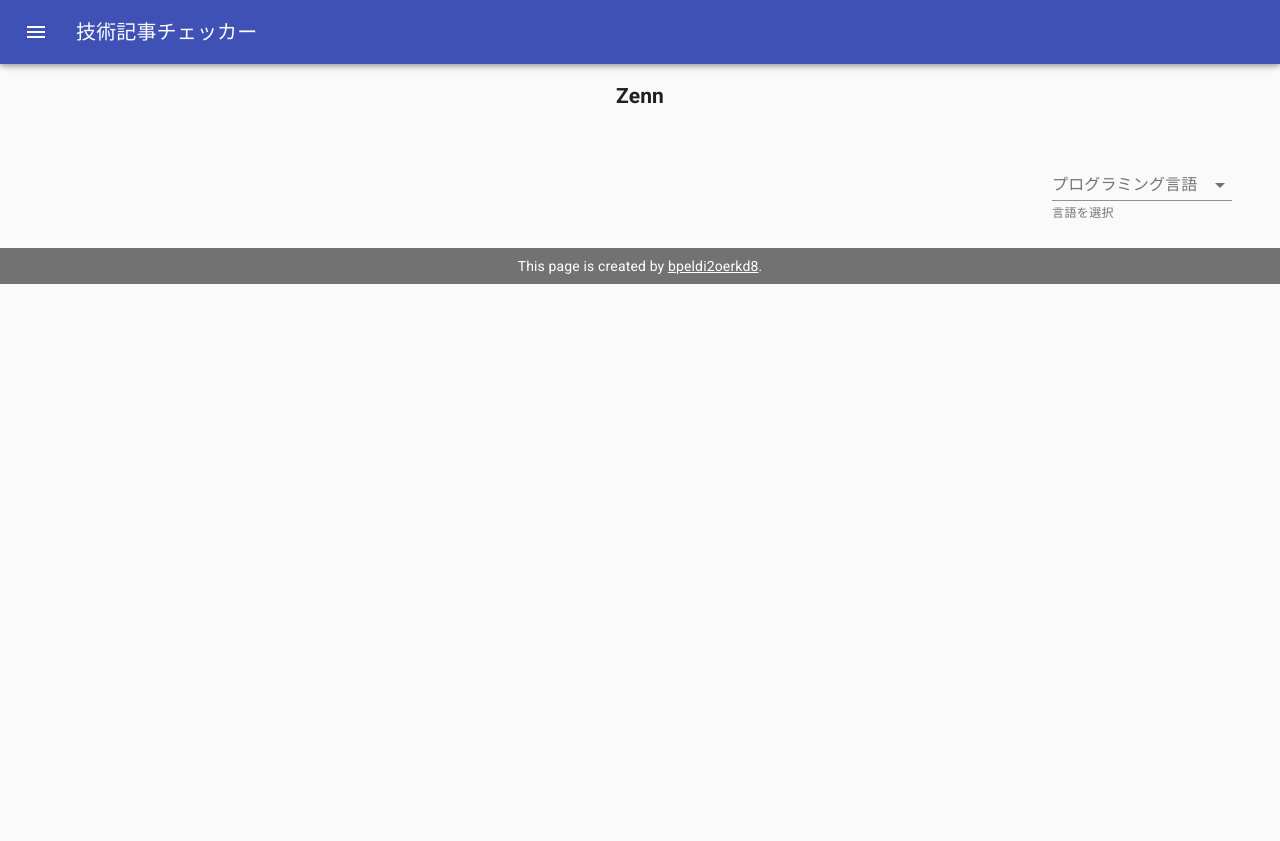
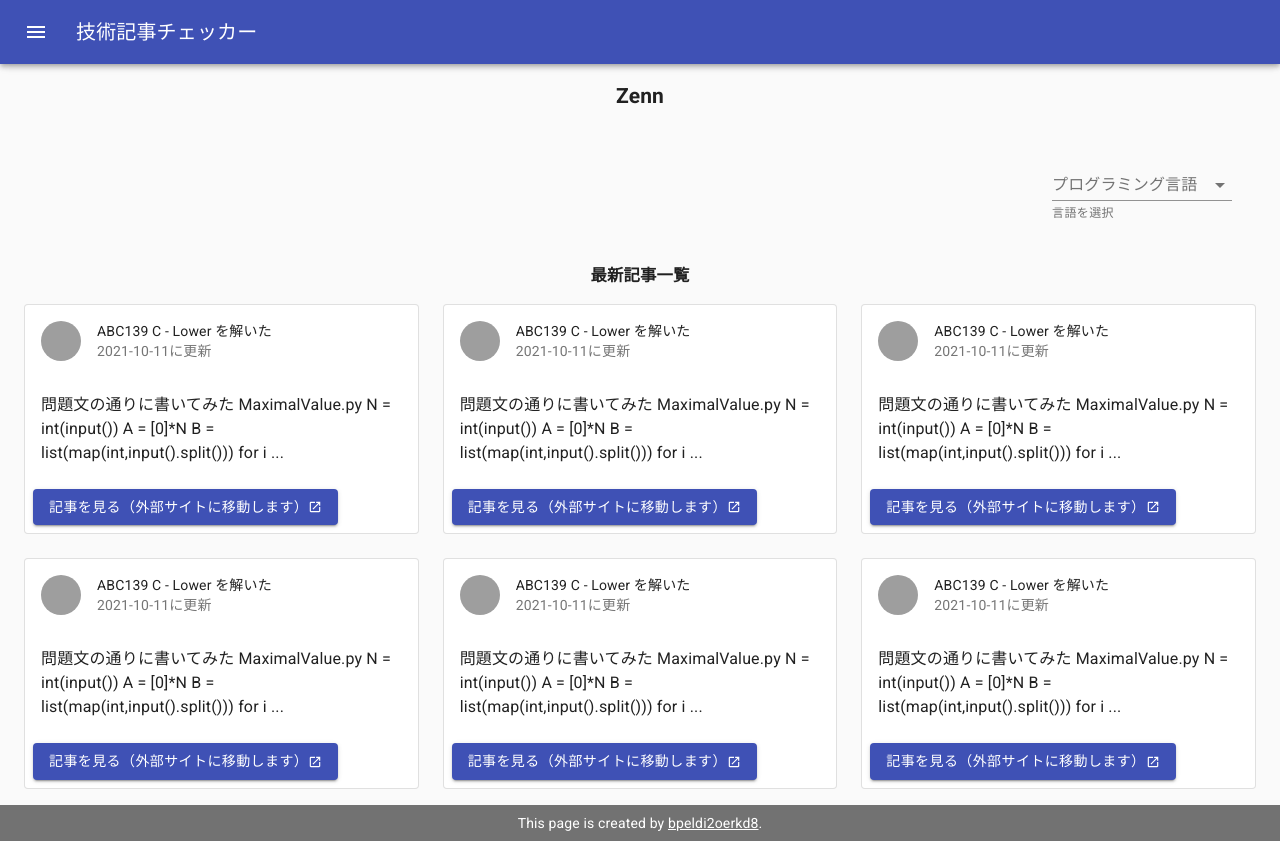
Before and after one commit to bpeldi2oerkd8/technical-article-checker, a React (Create React App) app: page /zenn in a window 1280 px wide. Before the commit the page ends 800 px from the top, so only its background shows below. Built offline with nearby package versions, Linux system fonts and the light colour scheme; grey boxes are pictures that could not be loaded.

Commit message:
最新記事リストのレイアウト指定

```diff
--- /dev/null
+++ b/src/common/Article.tsx
@@ -0,0 +1,46 @@
+import React from 'react';
+import Card from '@material-ui/core/Card';
+import CardHeader from '@material-ui/core/CardHeader';
+import CardActions from '@material-ui/core/CardActions';
+import CardContent from '@material-ui/core/CardContent';
+import Typography from '@material-ui/core/Typography';
+import Avatar from '@material-ui/core/Avatar';
+import Button from '@material-ui/core/Button';
+import LaunchIcon from '@material-ui/icons/Launch';
+
+const Article: React.FunctionComponent = () => {
+  return (
+    <Card variant="outlined">
+      <CardHeader
+        avatar={
+          <Avatar
+            alt="ImageIcon"
+            src="https://s3-ap-northeast-1.amazonaws.com/qiita-image-store/0/737344/8ea286bf47d13f6f33f3ac840c3e03595511fd1f/x_large.png?1600828067%22"
+          />
+        }
+        title="ABC139 C - Lower を解いた"
+        subheader="2021-10-11に更新"
+      />
+      <CardContent>
+        <Typography>
+          問題文の通りに書いてみた MaximalValue.py N = int(input()) A = [0]*N B
+          = list(map(int,input().split())) for i ...
+        </Typography>
+      </CardContent>
+      <CardActions>
+        <Button
+          variant="contained"
+          color="primary"
+          href="https://qiita.com/AKpirion/items/e42e433491c9ff2b7dd1"
+          target="_blank"
+          rel="noopener noreferrer"
+        >
+          記事を見る（外部サイトに移動します）
+          <LaunchIcon fontSize="inherit" />
+        </Button>
+      </CardActions>
+    </Card>
+  );
+};
+
+export default Article;
--- /dev/null
+++ b/src/common/ArticleList.tsx
@@ -0,0 +1,54 @@
+import React from 'react';
+import { makeStyles, createStyles, Theme } from '@material-ui/core/styles';
+import Box from '@material-ui/core/Box';
+import Grid from '@material-ui/core/Grid';
+import Article from '../common/Article';
+
+const useStyles = makeStyles((theme: Theme) =>
+  createStyles({
+    root: {
+      flexGrow: 1,
+    },
+    paper: {
+      padding: theme.spacing(2),
+      textAlign: 'center',
+      color: theme.palette.text.secondary,
+    },
+  }),
+);
+
+const ArticleList: React.FunctionComponent = () => {
+  const classes = useStyles();
+
+  return (
+    <Box my={2}>
+      <Box textAlign="center">
+        <h3>最新記事一覧</h3>
+      </Box>
+      <div className={classes.root}>
+        <Grid container spacing={3}>
+          <Grid item xs={12} sm={6} lg={4}>
+            <Article />
+          </Grid>
+          <Grid item xs={12} sm={6} lg={4}>
+            <Article />
+          </Grid>
+          <Grid item xs={12} sm={6} lg={4}>
+            <Article />
+          </Grid>
+          <Grid item xs={12} sm={6} lg={4}>
+            <Article />
+          </Grid>
+          <Grid item xs={12} sm={6} lg={4}>
+            <Article />
+          </Grid>
+          <Grid item xs={12} sm={6} lg={4}>
+            <Article />
+          </Grid>
+        </Grid>
+      </div>
+    </Box>
+  );
+};
+
+export default ArticleList;
--- a/src/pages/Qiita.tsx
+++ b/src/pages/Qiita.tsx
@@ -1,5 +1,6 @@
 import React from 'react';
 import Selector from '../common/Selector';
+import ArticleList from '../common/ArticleList';
 import Box from '@material-ui/core/Box';
 
 const Qiita: React.FunctionComponent = () => {
@@ -16,6 +17,7 @@
         <h2>Qiita</h2>
       </Box>
       <Selector lang={lang} handleChange={handleChange} />
+      <ArticleList />
     </Box>
   );
 };
--- a/src/pages/Zenn.tsx
+++ b/src/pages/Zenn.tsx
@@ -1,5 +1,6 @@
 import React from 'react';
 import Selector from '../common/Selector';
+import ArticleList from '../common/ArticleList';
 import Box from '@material-ui/core/Box';
 
 const Zenn: React.FunctionComponent = () => {
@@ -15,6 +16,7 @@
         <h2>Zenn</h2>
       </Box>
       <Selector lang={lang} handleChange={handleChange} />
+      <ArticleList />
     </Box>
   );
 };
```
